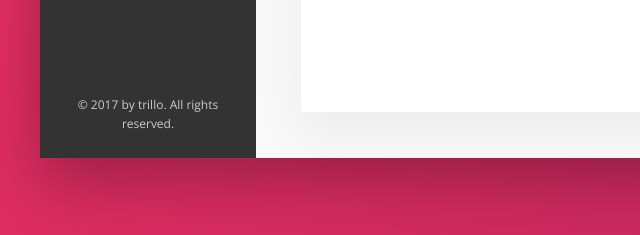
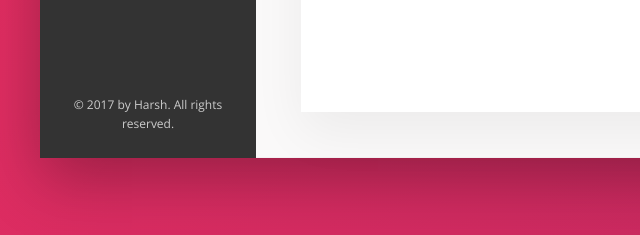
Before and after one commit to hgupta0709/Trillo, a website: page index.html in a window 1280 px wide. Shown: the part 1233-1468 px from the top of the page, 0-640 px from the left. Drawn offline with nearby package versions, Linux system fonts and the light colour scheme.

Commit message:
second commit

```diff
--- a/index.html
+++ b/index.html
@@ -83,7 +83,7 @@
                     </ul>
 
                     <div class="legal">
-                        &copy; 2017 by trillo. All rights reserved.
+                        &copy; 2017 by Harsh. All rights reserved.
                     </div>
                 </nav>
 
```
